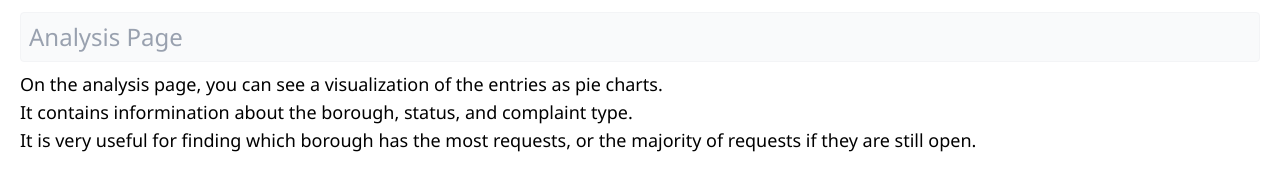
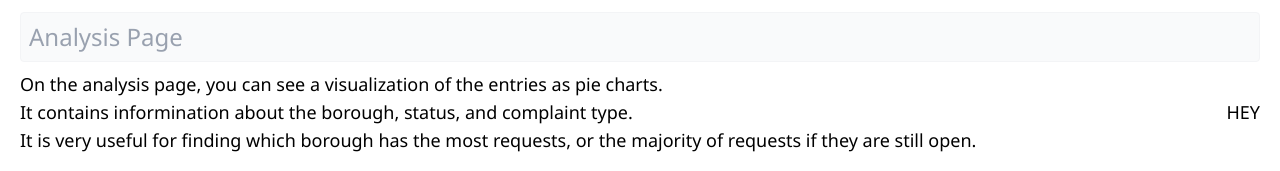
Before and after one commit to mmgbeojiri/opendata, a React (Vite) app in the folder client/: page / in a window 1280 px wide. Shown: the part 1499-1670 px from the top of the page. Built offline with nearby package versions, Linux system fonts and the light colour scheme.

Commit message:
html almost done

```diff
--- a/client/src/Home.tsx
+++ b/client/src/Home.tsx
@@ -91,9 +91,18 @@ function Home() {
                   <hr></hr>
 
       <h2 id="analysis">Analysis Page</h2>
+      <div className='flex flex-col xl:!flex-row xl:gap-4 items-center'>
+      <div className='flex-1 w-full'>
       <p>On the analysis page, you can see a visualization of the entries as pie charts.</p>
       <p>It contains informination about the borough, status, and complaint type.</p>
       <p>It is very useful for finding which borough has the most requests, or the majority of requests if they are still open.</p>
+              <hr className='xl:hidden flex'></hr>
+
+      </div>
+      <div>
+        <p>HEY</p>
+      </div>
+      </div>
       </div>
     </>
   )
```
